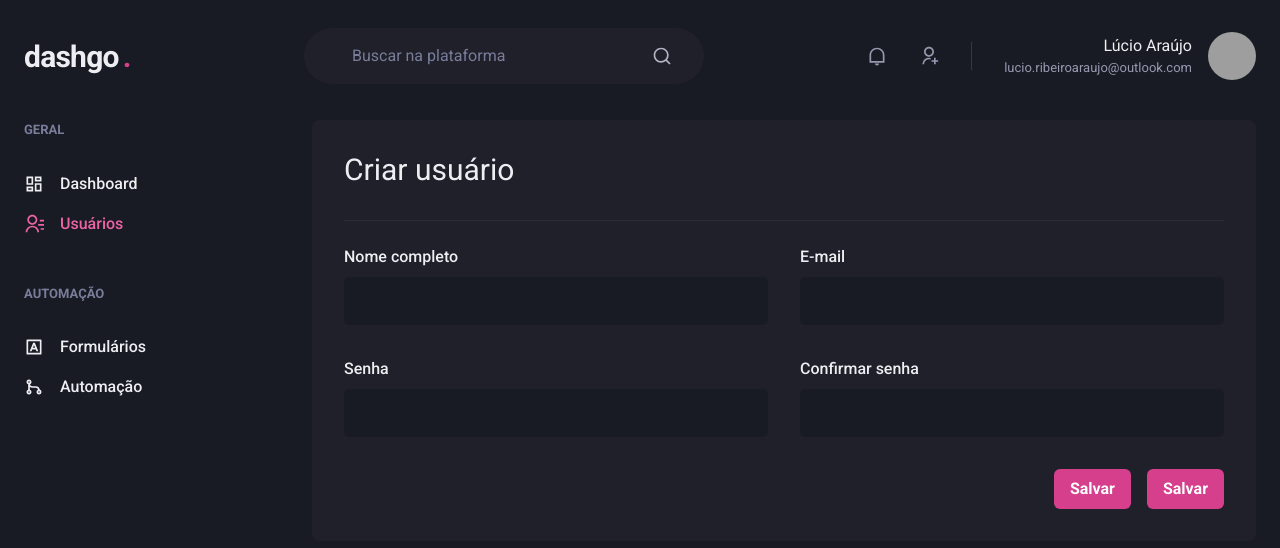
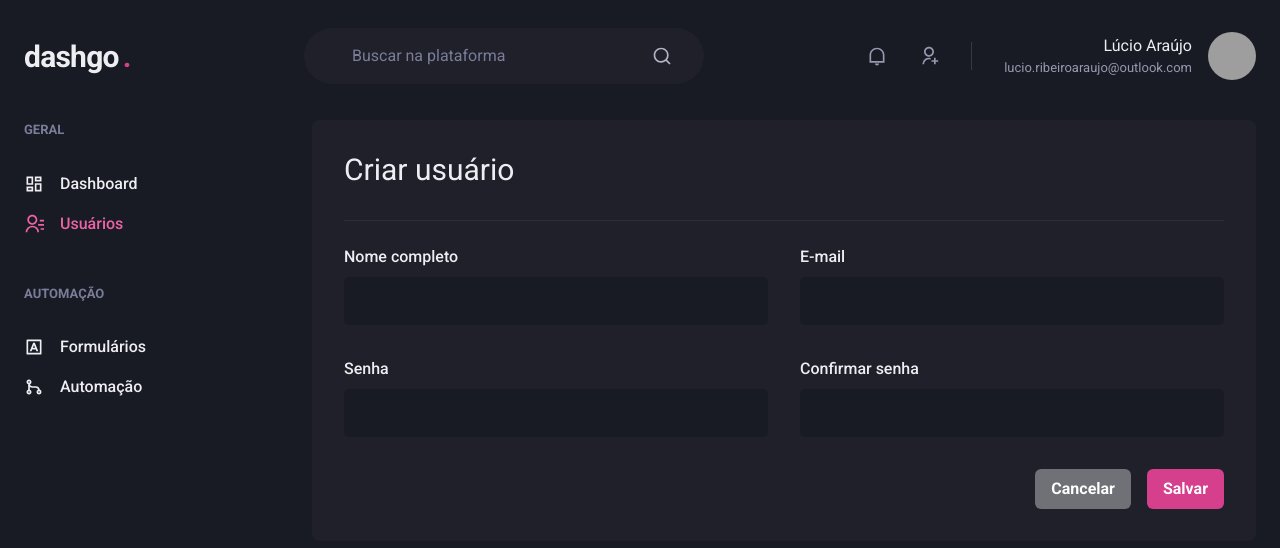
Before and after one commit to lucio-araujo/rocketseat-ignite-reactjs-dashgo, a Next.js app: page /users/create in a window 1280 px wide. Shown: the top 548 px of the page. Built offline with nearby package versions, Linux system fonts and the light colour scheme; grey boxes are pictures that could not be loaded.

Commit message:
fix: added submit in the wrong button

```diff
--- a/src/pages/users/create.tsx
+++ b/src/pages/users/create.tsx
@@ -116,6 +116,10 @@ export default function CreateUser() {
           <Flex mt="8" justify="flex-end">
             <HStack spacing="4">
               <Link href="/users" passHref>
+                <Button as="a" colorScheme="whiteAlpha">
+                  Cancelar
+                </Button>
+              </Link>
               <Button
                 type="submit"
                 colorScheme="pink"
@@ -123,8 +127,6 @@ export default function CreateUser() {
               >
                 Salvar
               </Button>
-              </Link>
-              <Button colorScheme="pink">Salvar</Button>
             </HStack>
           </Flex>
         </Box>
```
